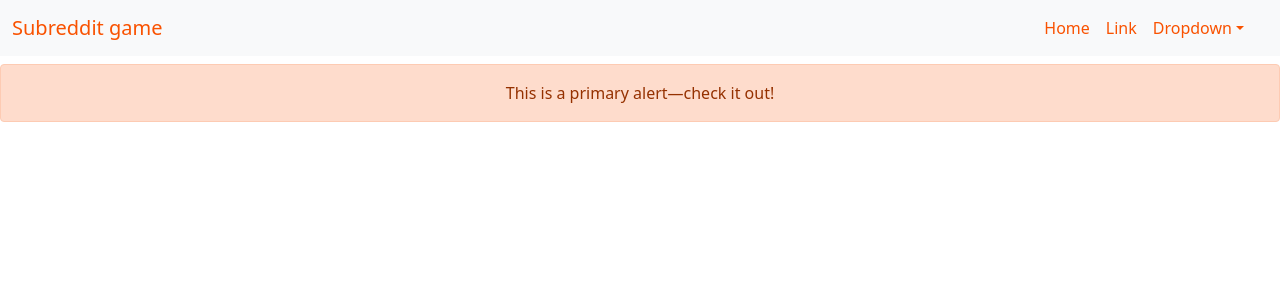
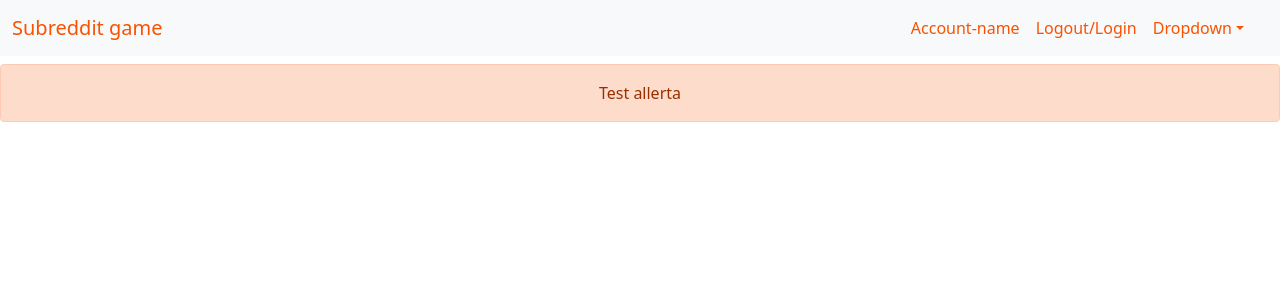
Before and after one commit to fedesecco/subreddit-game, a React (Create React App) app: page / in a window 1280 px wide. Shown: the top 300 px of the page. Built offline with nearby package versions, Linux system fonts and the light colour scheme.

Commit message:
header changes

```diff
--- a/src/components/Header.js
+++ b/src/components/Header.js
@@ -23,8 +23,13 @@ function Header() {
                         </Offcanvas.Header>
                         <Offcanvas.Body>
                             <Nav className="justify-content-end flex-grow-1 pe-3">
-                                <Nav.Link href="#action1">Home</Nav.Link>
-                                <Nav.Link href="#action2">Link</Nav.Link>
+                                {/* <NavDropdown title="Account-name" id={`offcanvasNavbarDropdown-expand-${headerSize}`}>
+                                    <NavDropdown.Item href="#action3">Profile</NavDropdown.Item>
+                                    <NavDropdown.Divider />
+                                    <NavDropdown.Item href="#action4">Logout/Login/Register</NavDropdown.Item>
+                                </NavDropdown> */}
+                                <Nav.Link href="#action1">Account-name</Nav.Link>
+                                <Nav.Link href="#action1">Logout/Login</Nav.Link>
                                 <NavDropdown
                                     title="Dropdown"
                                     id={`offcanvasNavbarDropdown-expand-${headerSize}`}
--- a/src/containers/App.js
+++ b/src/containers/App.js
@@ -10,7 +10,7 @@ const App = () => {
       <Header />
       <Container className="mt-5 pb-3"></Container>
       <Alert className="tc" key="primary" variant="primary">
-        This is a primary alert—check it out!
+        Test allerta
       </Alert>
     </div>
   );
```
